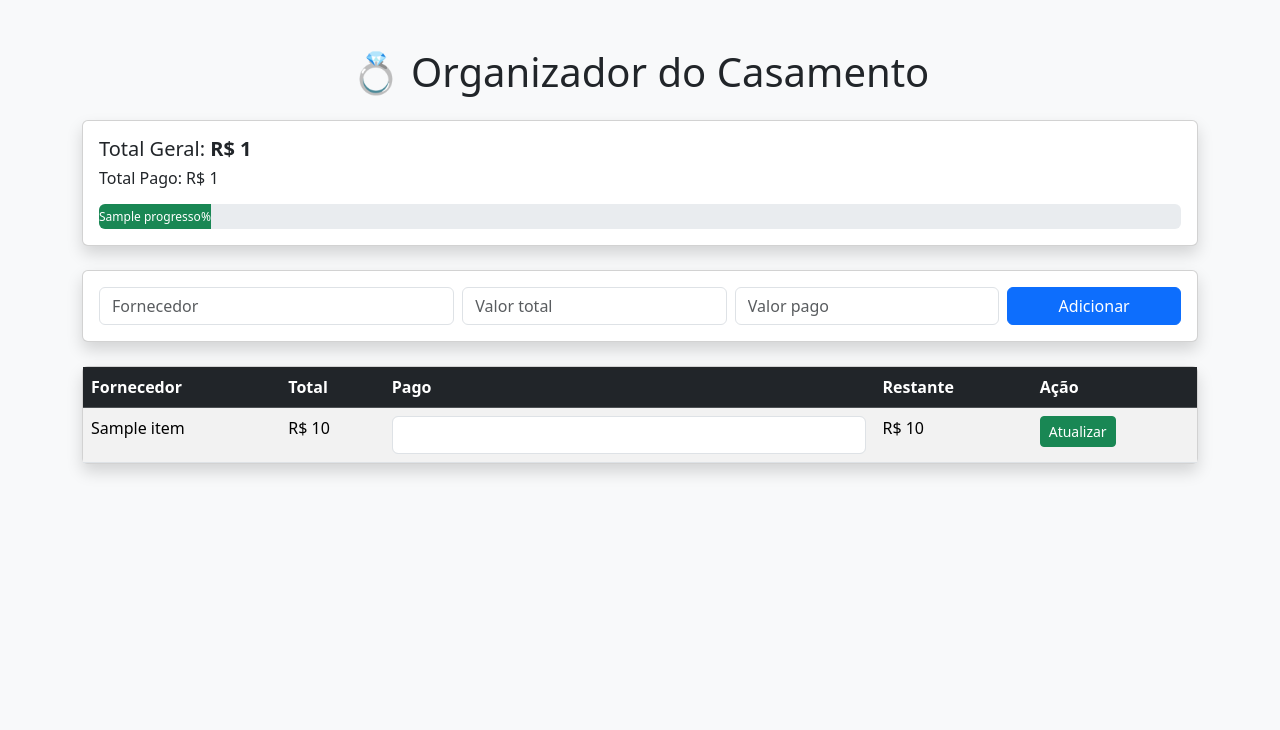
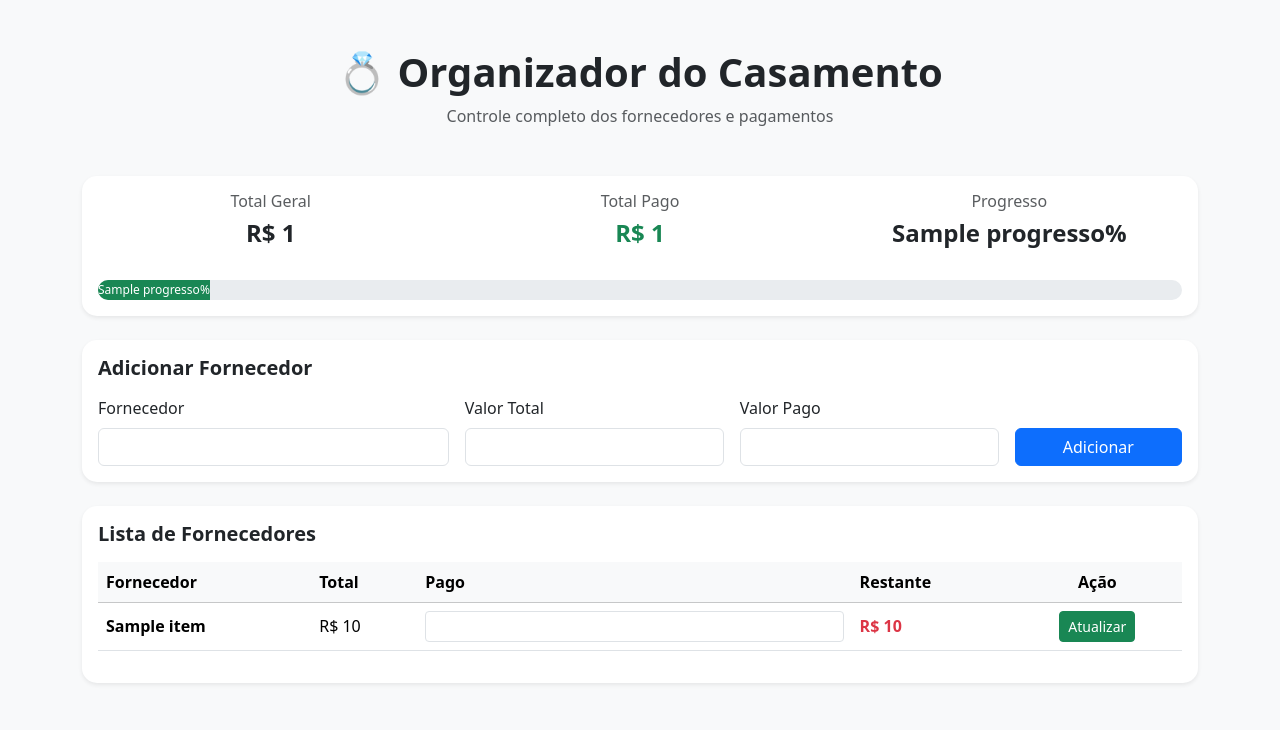
Before and after one commit to isadorass10/organizador-casamento, a Flask app: template templates/index.html in a window 1280 px wide. Shown: the top 730 px of the page. Run offline with Flask 3, Linux system fonts and the light colour scheme; the template is opened without the code that fills it: most values are stand-ins (such as "Sample title", 1, 10 or a date in 2020).

Commit message:
Update index.html

```diff
--- a/templates/index.html
+++ b/templates/index.html
@@ -4,21 +4,55 @@
   <meta charset="UTF-8">
   <title>Organizador de Casamento</title>
   <link href="https://cdn.jsdelivr.net/npm/bootstrap@5.3.2/dist/css/bootstrap.min.css" rel="stylesheet">
+  <style>
+    body {
+      background-color: #f8f9fa;
+    }
+    .card {
+      border: none;
+      border-radius: 15px;
+    }
+    .card-title {
+      font-weight: 600;
+    }
+    .progress {
+      border-radius: 20px;
+    }
+    .progress-bar {
+      font-weight: 500;
+    }
+  </style>
 </head>
 
-<body class="bg-light">
+<body>
 
-<div class="container mt-5">
+<div class="container py-5">
 
-  <h1 class="mb-4 text-center">💍 Organizador do Casamento</h1>
+  <!-- Título -->
+  <div class="text-center mb-5">
+    <h1 class="fw-bold">💍 Organizador do Casamento</h1>
+    <p class="text-muted">Controle completo dos fornecedores e pagamentos</p>
+  </div>
 
-  <!-- Resumo -->
-  <div class="card mb-4 shadow">
+  <!-- Resumo Financeiro -->
+  <div class="card shadow-sm mb-4">
     <div class="card-body">
-      <h5>Total Geral: <strong>R$ {{ total_geral }}</strong></h5>
-      <h6>Total Pago: R$ {{ total_pago }}</h6>
+      <div class="row text-center">
+        <div class="col-md-4">
+          <h6 class="text-muted">Total Geral</h6>
+          <h4 class="fw-bold">R$ {{ total_geral }}</h4>
+        </div>
+        <div class="col-md-4">
+          <h6 class="text-muted">Total Pago</h6>
+          <h4 class="fw-bold text-success">R$ {{ total_pago }}</h4>
+        </div>
+        <div class="col-md-4">
+          <h6 class="text-muted">Progresso</h6>
+          <h4 class="fw-bold">{{ progresso }}%</h4>
+        </div>
+      </div>
 
-      <div class="progress mt-3" style="height: 25px;">
+      <div class="progress mt-4" style="height: 20px;">
         <div class="progress-bar bg-success" style="width: {{ progresso }}%;">
           {{ progresso }}%
         </div>
@@ -26,49 +60,59 @@
     </div>
   </div>
 
-  <!-- Formulário -->
-  <div class="card mb-4 shadow">
+  <!-- Adicionar Fornecedor -->
+  <div class="card shadow-sm mb-4">
     <div class="card-body">
-      <form action="/adicionar" method="post" class="row g-2">
+      <h5 class="card-title mb-3">Adicionar Fornecedor</h5>
+      <form action="/adicionar" method="post" class="row g-3">
         <div class="col-md-4">
-          <input class="form-control" name="nome" placeholder="Fornecedor" required>
+          <label class="form-label">Fornecedor</label>
+          <input class="form-control" name="nome" required>
         </div>
         <div class="col-md-3">
-          <input class="form-control" type="number" step="0.01" name="total" placeholder="Valor total" required>
+          <label class="form-label">Valor Total</label>
+          <input class="form-control" type="number" step="0.01" name="total" required>
         </div>
         <div class="col-md-3">
-          <input class="form-control" type="number" step="0.01" name="pago" placeholder="Valor pago" required>
+          <label class="form-label">Valor Pago</label>
+          <input class="form-control" type="number" step="0.01" name="pago" required>
         </div>
-        <div class="col-md-2 d-grid">
+        <div class="col-md-2 d-grid align-items-end">
           <button class="btn btn-primary">Adicionar</button>
         </div>
       </form>
     </div>
   </div>
 
-  <!-- Tabela -->
-  <div class="card shadow">
-    <table class="table table-striped mb-0">
-      <thead class="table-dark">
+  <!-- Lista de Fornecedores -->
+  <div class="card shadow-sm">
+    <div class="card-body">
+      <h5 class="card-title mb-3">Lista de Fornecedores</h5>
+
+      <div class="table-responsive">
+        <table class="table align-middle table-hover">
+          <thead class="table-light">
             <tr>
               <th>Fornecedor</th>
               <th>Total</th>
               <th>Pago</th>
               <th>Restante</th>
-          <th>Ação</th>
+              <th class="text-center">Ação</th>
             </tr>
           </thead>
           <tbody>
             {% for item in orcamento %}
             <tr>
-          <td>{{ item.nome }}</td>
+              <td class="fw-semibold">{{ item.nome }}</td>
               <td>R$ {{ item.total }}</td>
               <td>
                 <form action="/editar/{{ item.id }}" method="post" class="d-flex gap-2">
-              <input type="number" step="0.01" name="pago" value="{{ item.pago }}" class="form-control">
+                  <input type="number" step="0.01" name="pago" value="{{ item.pago }}" class="form-control form-control-sm">
               </td>
-          <td>R$ {{ item.total - item.pago }}</td>
-          <td>
+              <td class="fw-semibold text-danger">
+                R$ {{ item.total - item.pago }}
+              </td>
+              <td class="text-center">
                   <button class="btn btn-sm btn-success">Atualizar</button>
                 </form>
               </td>
@@ -79,6 +123,9 @@
       </div>
 
     </div>
+  </div>
+
+</div>
 
 </body>
 </html>
```
Lines whose indentation alone changed are shown as unchanged.
